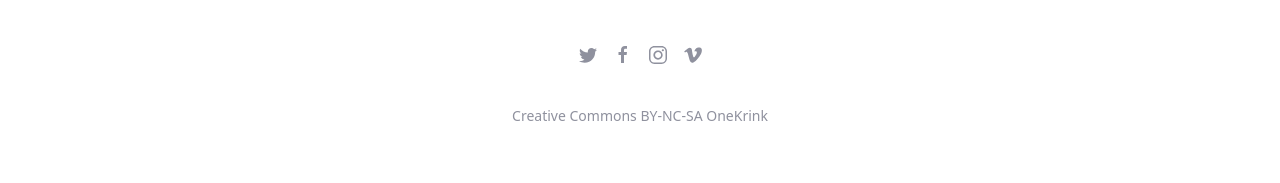
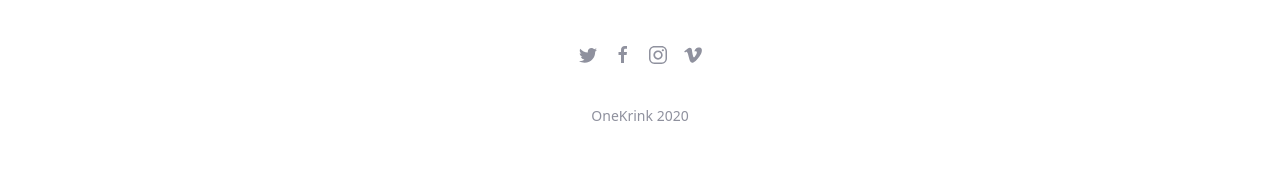
Before and after one commit to OneKrink/onekrink.github.io, a Jekyll site: the page built from index.md, in a window 1280 px wide. Shown: the part 1432-1615 px from the top of the page. Built offline with Jekyll 4.4.1, drawn with Linux system fonts in a browser that asks for light colours.

Commit message:
Update _config.yml

```diff
--- a/_config.yml
+++ b/_config.yml
@@ -63,7 +63,7 @@ share:
 
 # Default footer image settings
 footer:
-    copyright:      Creative Commons BY-NC-SA OneKrink
+    copyright:      OneKrink 2020
 
 # Disqus comments shortname, requires Disqus account https://disqus.com/
 disqus:
```
